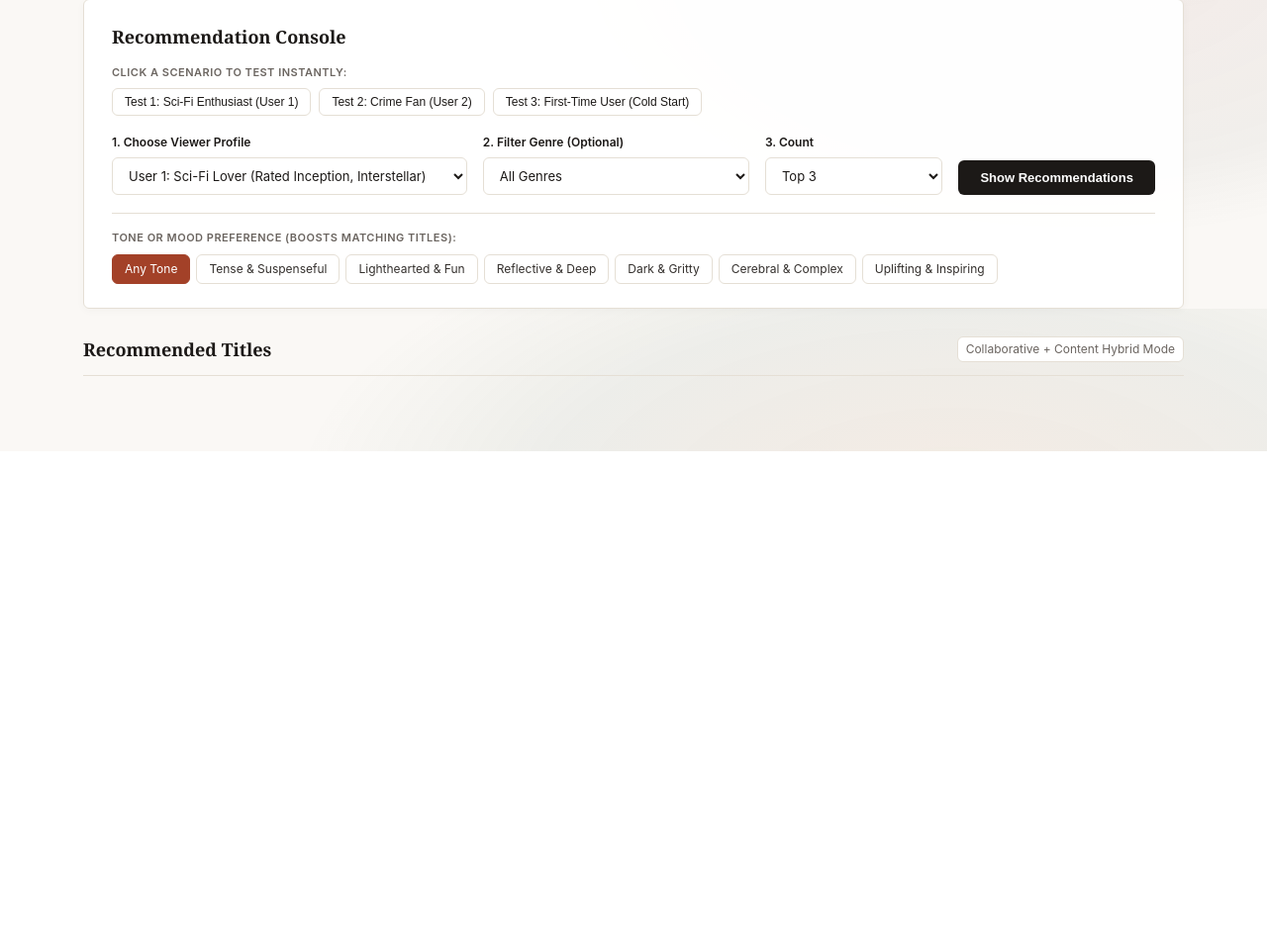
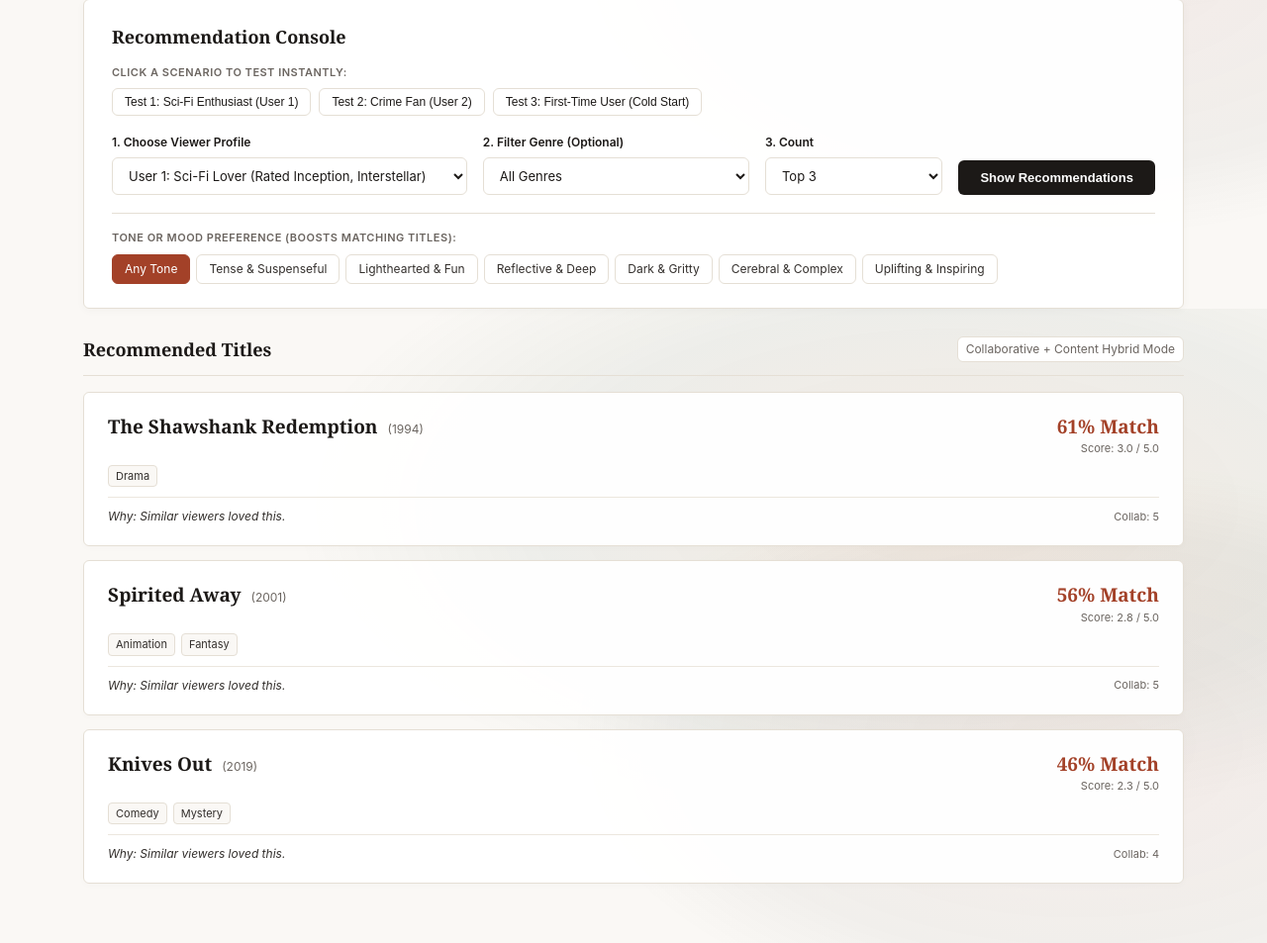
Before and after one commit to keshav-x/BingeBot, a Flask app: page / in a window 1280 px wide. Shown: the part 488-1441 px from the top of the page at 99% size. Before the commit the page ends 944 px from the top, so only its background shows below. Run offline with Flask 3, Linux system fonts and the light colour scheme.

Commit message:
fix: resolve recommendation rendering, mood chip selection, and add mobile responsiveness

```diff
--- a/static/engine.js
+++ b/static/engine.js
@@ -1,16 +1,16 @@
 // client-side recommendation engine for Vercel
 const CATALOGUE = [
-    { id: "T001", title: "Inception", year: 2010, genre: ["Sci-Fi", "Action"], mood: ["cerebral", "intense"], rating: 4.8, poster: "https://images.unsplash.com/photo-1534447677768-be436bb09401?w=400&q=80" },
-    { id: "T002", title: "The Dark Knight", year: 2008, genre: ["Action", "Crime"], mood: ["dark", "adrenaline"], rating: 4.9, poster: "https://images.unsplash.com/photo-1509347528160-9a9e33742cdb?w=400&q=80" },
-    { id: "T003", title: "Interstellar", year: 2014, genre: ["Sci-Fi", "Drama"], mood: ["cerebral", "emotional"], rating: 4.7, poster: "https://images.unsplash.com/photo-1451187580459-43490279c0fa?w=400&q=80" },
-    { id: "T004", title: "The Shawshank Redemption", year: 1994, genre: ["Drama", "Crime"], mood: ["uplifting", "emotional"], rating: 4.9, poster: "https://images.unsplash.com/photo-1518676590629-3dcbd9c5a5c9?w=400&q=80" },
-    { id: "T005", title: "Spirited Away", year: 2001, genre: ["Animation", "Fantasy"], mood: ["whimsical", "uplifting"], rating: 4.6, poster: "https://images.unsplash.com/photo-1578632767115-351597cf2477?w=400&q=80" },
-    { id: "T006", title: "Knives Out", year: 2019, genre: ["Mystery", "Comedy"], mood: ["cerebral", "fun"], rating: 4.4, poster: "https://images.unsplash.com/photo-1489599849927-2ee91cede3ba?w=400&q=80" }
+    { id: "T001", title: "Inception", year: 2010, genre: ["Sci-Fi", "Action"], mood: ["cerebral", "intense"], rating: 4.8 },
+    { id: "T002", title: "The Dark Knight", year: 2008, genre: ["Action", "Crime"], mood: ["dark", "adrenaline"], rating: 4.9 },
+    { id: "T003", title: "Interstellar", year: 2014, genre: ["Sci-Fi", "Drama"], mood: ["cerebral", "emotional"], rating: 4.7 },
+    { id: "T004", title: "The Shawshank Redemption", year: 1994, genre: ["Drama", "Crime"], mood: ["inspiring", "emotional"], rating: 4.9 },
+    { id: "T005", title: "Spirited Away", year: 2001, genre: ["Animation", "Fantasy"], mood: ["whimsical", "inspiring"], rating: 4.6 },
+    { id: "T006", title: "Knives Out", year: 2019, genre: ["Mystery", "Comedy"], mood: ["cerebral", "fun"], rating: 4.4 }
 ];
 
 const RATINGS = {
     U001: { T001: 5.0, T003: 4.8 },
-    U002: { T002: 5.0, T004: 4.5 },
+    U002: { T002: 5.0, T006: 4.5 },
     U003: { T004: 5.0, T005: 4.8 }
 };
 
@@ -25,7 +25,7 @@ function cosineSim(vecA, vecB) {
     return dot / (Math.sqrt(mA) * Math.sqrt(mB));
 }
 
-function clientSideRecommend(userId, mood, genre, topN = 4) {
+function clientSideRecommend(userId, mood, genre, topN = 3) {
     const userRatings = RATINGS[userId] || {};
     const hasHistory = Object.keys(userRatings).length > 0;
 
@@ -47,20 +47,29 @@ function clientSideRecommend(userId, mood, genre, topN = 4) {
             if (weightSum > 0) collab = simSum / weightSum;
         }
 
-        const rawScore = hasHistory && collab > 0 ? (0.50 * collab) + (0.30 * content) + (0.20 * mBoost * 5.0) : (0.70 * item.rating) + (0.30 * mBoost * 5.0);
+        const rawScore = hasHistory && collab > 0 ? (0.50 * collab) + (0.30 * content) + (0.20 * mBoost * 5.0) : (0.75 * item.rating) + (0.25 * mBoost * 5.0);
         const finalScore = parseFloat(Math.min(5.0, Math.max(1.0, rawScore)).toFixed(1));
         const matchPct = Math.round((finalScore / 5.0) * 100);
 
         const reasons = [];
         if (collab >= 3.8) reasons.push("similar viewers loved this");
-        if (mBoost > 0) reasons.push(`fits your ${mood} mood`);
-        if (!reasons.length) reasons.push(`rated ${item.rating}/5 in catalogue`);
+        if (mBoost > 0) reasons.push(`matches your ${mood} mood`);
+        if (!reasons.length) reasons.push(`rated ${item.rating}/5.0 in catalogue`);
 
         return {
-            title: item.title, year: item.year, genre: item.genre, catalogue_rating: item.rating,
-            hybrid_score: finalScore, match_pct: matchPct,
+            title: item.title,
+            year: item.year,
+            genre: item.genre,
+            mood: item.mood,
+            catalogue_rating: item.rating,
+            hybrid_score: finalScore,
+            match_pct: matchPct,
             explanation: reasons.join(", ").replace(/^./, c => c.toUpperCase()) + ".",
-            poster: item.poster
+            scores: {
+                collaborative: collab ? parseFloat(collab.toFixed(1)) : 0.0,
+                content: parseFloat(content.toFixed(1)),
+                mood_boost: mBoost
+            }
         };
     });
 
@@ -68,57 +77,129 @@ function clientSideRecommend(userId, mood, genre, topN = 4) {
     return scored.slice(0, topN);
 }
 
-document.addEventListener("DOMContentLoaded", () => {
-    const form = document.getElementById("recommendForm");
-    if (!form) return;
+// apply quick test presets
+window.applyPreset = function(userId, genre, mood) {
+    const userSelect = document.getElementById("userSelect");
+    const genreSelect = document.getElementById("genreSelect");
+    if (userSelect) userSelect.value = userId;
+    if (genreSelect) genreSelect.value = genre;
 
-    form.addEventListener("submit", async (e) => {
-        e.preventDefault();
-        const userId = document.getElementById("userSelect").value;
-        const mood = document.getElementById("moodSelect").value;
-        const genre = document.getElementById("genreSelect").value;
-        const grid = document.getElementById("resultsGrid");
-        const status = document.getElementById("statusMsg");
+    // update active mood chip
+    document.querySelectorAll(".mood-chip").forEach(chip => {
+        if (chip.dataset.mood === mood || (!mood && chip.dataset.mood === "")) {
+            chip.classList.add("active");
+        } else {
+            chip.classList.remove("active");
+        }
+    });
 
-        grid.innerHTML = '<div style="grid-column:1/-1;text-align:center;padding:40px;color:#78716C;">Calculating recommendations...</div>';
+    window.fetchRecommendations();
+};
 
-        let results = [];
+// fetch and render recommendations
+window.fetchRecommendations = async function() {
+    const userSelect = document.getElementById("userSelect");
+    const genreSelect = document.getElementById("genreSelect");
+    const topNSelect = document.getElementById("topNSelect");
+    const container = document.getElementById("resultsContainer");
+    const modeIndicator = document.getElementById("modeIndicator");
+
+    if (!container) return;
+
+    const userId = userSelect ? userSelect.value : "U001";
+    const genre = genreSelect ? genreSelect.value : "";
+    const topN = topNSelect ? parseInt(topNSelect.value, 10) : 3;
+
+    const activeChip = document.querySelector(".mood-chip.active");
+    const mood = activeChip ? activeChip.dataset.mood || "" : "";
+
+    const isColdStart = (userId === "NEW_USER");
+    if (modeIndicator) {
+        modeIndicator.textContent = isColdStart
+            ? "Cold-Start Popularity + Mood Mode"
+            : "Collaborative + Content Hybrid Mode";
+    }
+
+    container.innerHTML = '<div style="text-align:center;padding:32px 0;color:var(--text-muted);">Finding best titles...</div>';
+
+    let recommendations = [];
     try {
         const res = await fetch("/api/recommend", {
             method: "POST",
             headers: { "Content-Type": "application/json" },
-                body: JSON.stringify({ user_id: userId, mood, genre, top_n: 4 })
+            body: JSON.stringify({ user_id: userId, mood, genre, top_n: topN })
         });
         if (res.ok) {
             const data = await res.json();
-                results = data.recommendations || [];
+            recommendations = data.recommendations || [];
         }
     } catch (_) {}
 
-        if (!results.length) results = clientSideRecommend(userId, mood, genre, 4);
+    if (!recommendations.length) {
+        recommendations = clientSideRecommend(userId, mood, genre, topN);
+    }
 
-        if (status) status.textContent = `Found ${results.length} recommendations for ${userId}`;
-
-        if (!results.length) {
-            grid.innerHTML = '<div style="grid-column:1/-1;text-align:center;padding:40px;color:#78716C;">No movies match your selected filters. Try choosing "Any Mood" or "Any Genre".</div>';
+    if (!recommendations.length) {
+        container.innerHTML = '<div style="text-align:center;padding:36px 0;color:var(--text-muted);background:var(--bg-card);border:1px solid var(--border);border-radius:var(--radius);">No titles match the chosen genre and mood. Try selecting "All Genres" or "Any Tone".</div>';
         return;
     }
 
-        grid.innerHTML = results.map(r => `
-            <div class="movie-card">
-                <img src="${r.poster}" alt="${r.title}" class="movie-poster" onerror="this.src='https://images.unsplash.com/photo-1489599849927-2ee91cede3ba?w=400&q=80'">
-                <div class="movie-body">
-                    <div class="movie-header">
-                        <span class="movie-title">${r.title}</span>
-                        <span class="movie-year">${r.year}</span>
+    container.innerHTML = recommendations.map(r => {
+        const genres = (r.genre || []).map(g => `<span class="meta-tag">${escapeHtml(g)}</span>`).join("");
+        const moods = (r.mood || []).map(m => `<span class="meta-tag" style="background:#FAF8F5;">${escapeHtml(m)}</span>`).join("");
+        const collabScore = r.scores?.collaborative ? `Collab: ${r.scores.collaborative}` : "Cold-Start Prior";
+
+        return `
+            <div class="recommendation-card">
+                <div class="card-top">
+                    <div class="card-title-group">
+                        <span class="movie-title">${escapeHtml(r.title)}</span>
+                        <span class="movie-year">(${r.year})</span>
                     </div>
-                    <div class="movie-genres">${(r.genre || []).map(g => `<span class="genre-pill">${g}</span>`).join("")}</div>
-                    <div class="score-row">
-                        <span class="star-rating">★ ${Number(r.hybrid_score).toFixed(1)}</span>
-                        <span class="match-badge">${r.match_pct}% Match</span>
+                    <div class="score-box">
+                        <div class="match-score">${r.match_pct}% Match</div>
+                        <div class="pred-rating">Score: ${Number(r.hybrid_score).toFixed(1)} / 5.0</div>
                     </div>
-                    <div class="movie-reason">${r.explanation}</div>
                 </div>
-            </div>`).join("");
+
+                <div class="meta-tags">
+                    ${genres}
+                    ${moods}
+                </div>
+
+                <div class="explanation-footer">
+                    <span class="why-box">Why: ${escapeHtml(r.explanation)}</span>
+                    <span class="sub-scores">${collabScore}</span>
+                </div>
+            </div>`;
+    }).join("");
+};
+
+function escapeHtml(s) {
+    const d = document.createElement("div");
+    d.textContent = s || "";
+    return d.innerHTML;
+}
+
+// setup event listeners on page load
+document.addEventListener("DOMContentLoaded", () => {
+    // bind mood chip click events
+    document.querySelectorAll(".mood-chip").forEach(chip => {
+        chip.addEventListener("click", () => {
+            document.querySelectorAll(".mood-chip").forEach(c => c.classList.remove("active"));
+            chip.classList.add("active");
+            window.fetchRecommendations();
         });
     });
+
+    // bind change listeners to dropdowns for instant interactive update
+    const userSelect = document.getElementById("userSelect");
+    const genreSelect = document.getElementById("genreSelect");
+    const topNSelect = document.getElementById("topNSelect");
+    if (userSelect) userSelect.addEventListener("change", window.fetchRecommendations);
+    if (genreSelect) genreSelect.addEventListener("change", window.fetchRecommendations);
+    if (topNSelect) topNSelect.addEventListener("change", window.fetchRecommendations);
+
+    // initial fetch on page load
+    window.fetchRecommendations();
+});
```
Also changed, not shown: static/style.css (+96 -0 lines). Lines whose indentation alone changed are shown as unchanged.
